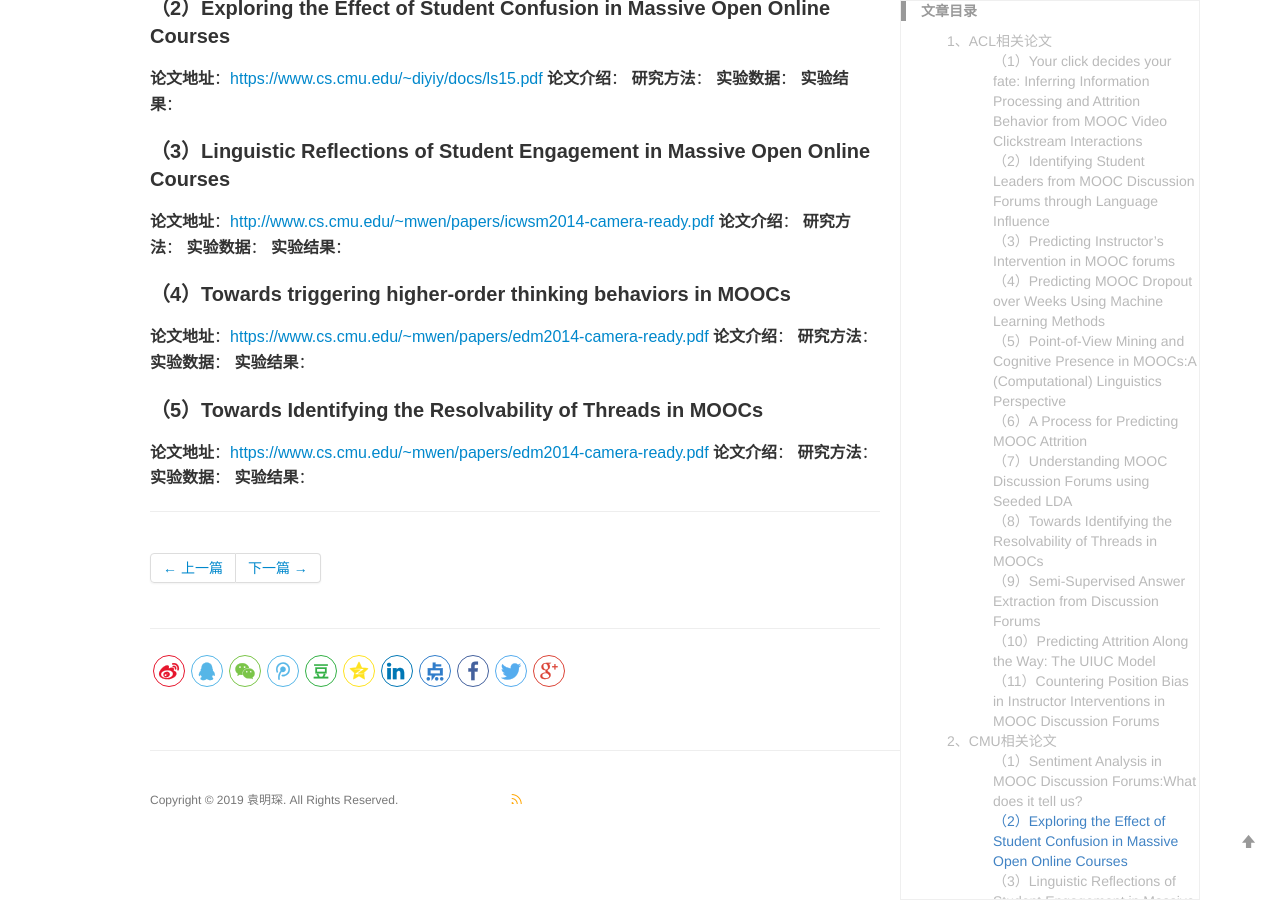
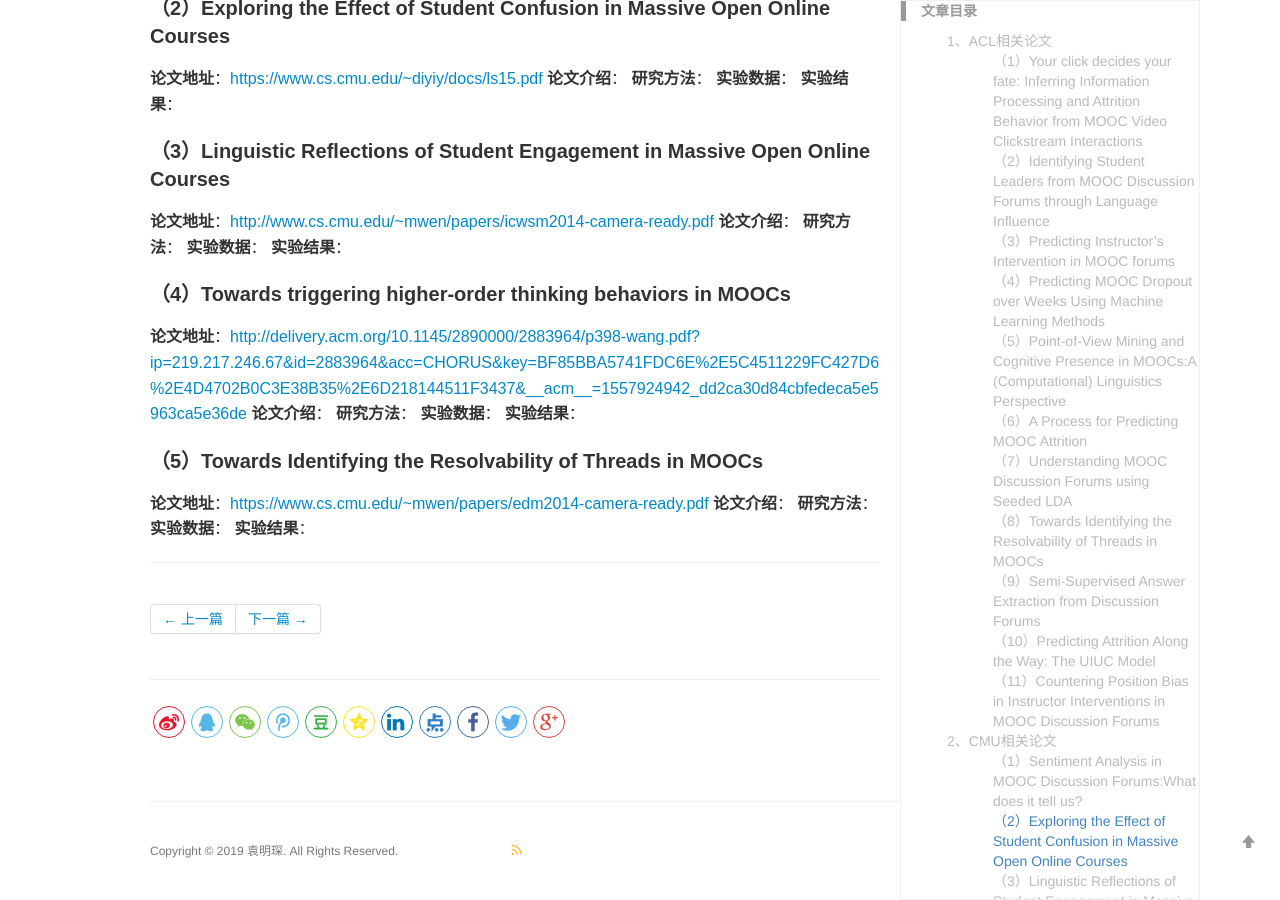
Before and after one commit to yuanmingchen/yuanmingchen.github.io, a Jekyll site: the page built from _posts/2019-04-19-online course nlp paper survey 2.md, in a window 1280 px wide and 900 px high, scrolled down 3246 px. Built offline with Jekyll 4.4.1, drawn with Linux system fonts in a browser that asks for light colours; formulas are drawn with MathJax 3; comment, search, counter and statistics services are not loaded; some of the changed lines change nothing that is shown.

Commit message:
Updates _posts/2019-04-19-online course nlp paper survey 2.md
Auto commit by GitBook Editor

```diff
--- a/_posts/2019-04-19-online course nlp paper survey 2.md
+++ b/_posts/2019-04-19-online course nlp paper survey 2.md
@@ -116,7 +116,7 @@ Proceedings of the 5th Workshop on Natural Language Processing Techniques for Ed
 **实验结果**：
 
 #### （4）Towards triggering higher-order thinking behaviors in MOOCs
-**论文地址**：<https://www.cs.cmu.edu/~mwen/papers/edm2014-camera-ready.pdf>
+**论文地址**：<http://delivery.acm.org/10.1145/2890000/2883964/p398-wang.pdf?ip=219.217.246.67&id=2883964&acc=CHORUS&key=BF85BBA5741FDC6E%2E5C4511229FC427D6%2E4D4702B0C3E38B35%2E6D218144511F3437&__acm__=1557924942_dd2ca30d84cbfedeca5e5963ca5e36de>
 **论文介绍**：
 **研究方法**：
 **实验数据**：
```
